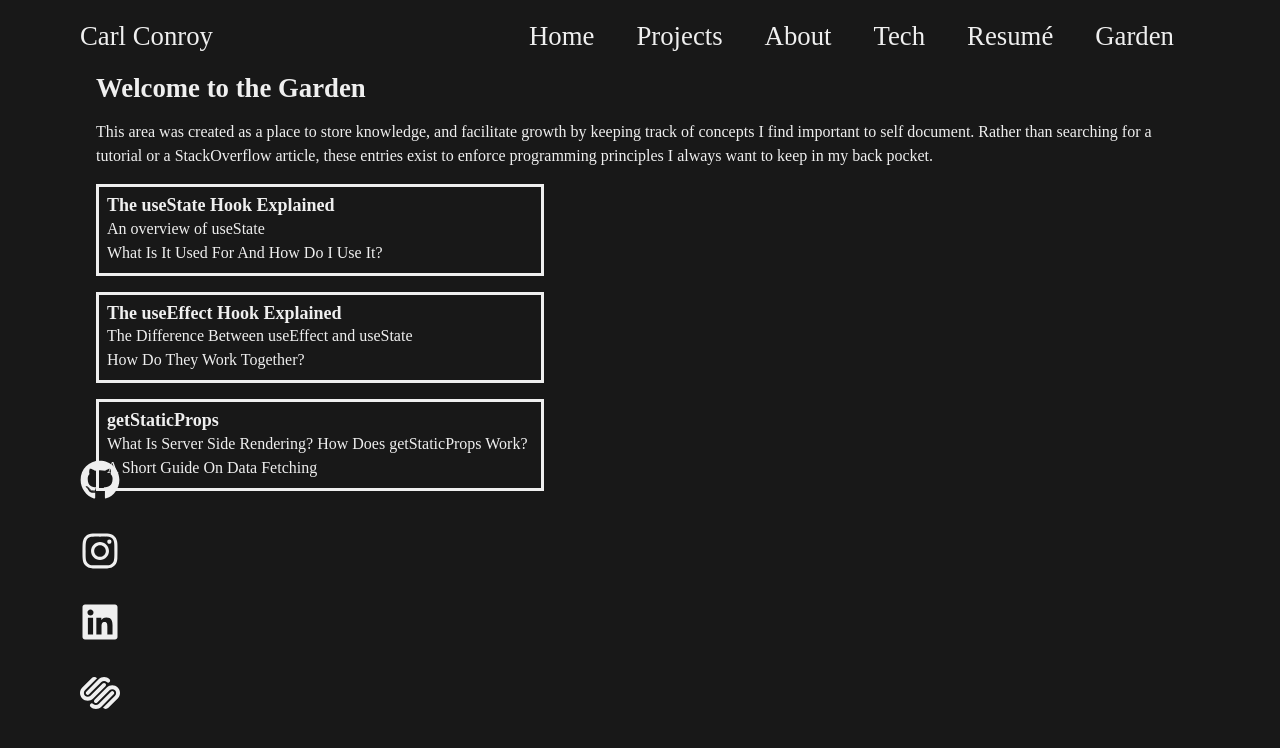
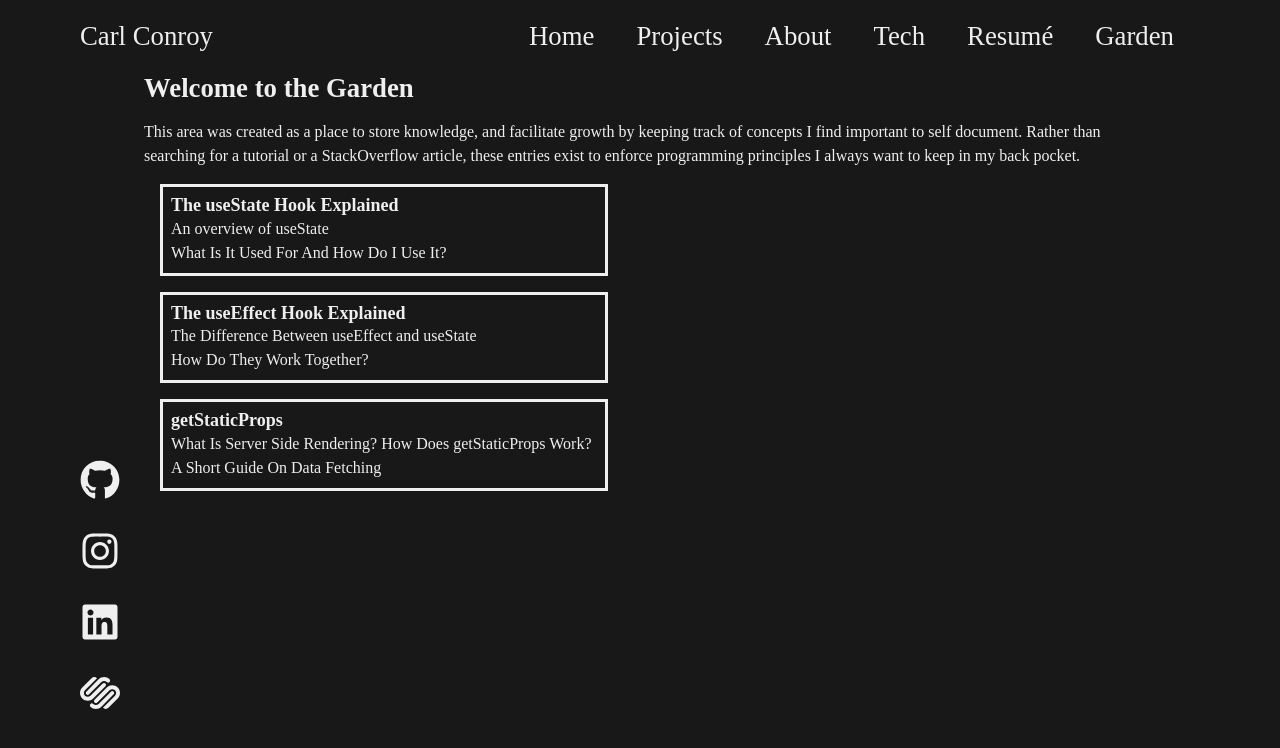
Before and after one commit to CarlinCharge/carlconroyv2, a Next.js app: page /garden in a window 1280 px wide. Shown: the top 748 px of the page. Built offline with nearby package versions, Linux system fonts and the light colour scheme.

Commit message:
fix garden content collision with socials

```diff
--- a/app/garden/GardenPage.tsx
+++ b/app/garden/GardenPage.tsx
@@ -3,11 +3,8 @@ import GardenPostCard from "./GardenPostCard";
 export default function GardenPage() {
   const fontSize = { base: "10px", md: "15px", lg: "26.75px" };
   return (
-    <Container maxW={{ base: "sm", md: "1xs", lg: "6xl" }}>
-      <Flex
-        direction={{ base: "row", lg: "column" }}
-        flexWrap={{ base: "nowrap" }}
-      >
+    <Container maxW={{ base: "sm", md: "1xs", lg: "5xl" }}>
+      <Flex direction={{ base: "column", lg: "column" }}>
         <Heading fontSize={fontSize} display={{ base: "none", lg: "flex" }}>
           Welcome to the Garden
         </Heading>
--- a/app/garden/GardenPostCard.tsx
+++ b/app/garden/GardenPostCard.tsx
@@ -1,8 +1,8 @@
-import { Heading, Text, Box } from "@chakra-ui/react";
+import { Heading, Text, Box, Container } from "@chakra-ui/react";
 
 const GardenPostCard = () => {
   return (
-    <>
+    <Container maxW={{ base: "sm", md: "1xs", lg: "5xl" }}>
       <Box maxW="md" mt={4} border="solid" p={2}>
         <Heading fontSize="lg">The useState Hook Explained</Heading>
         <Text fontSize="md">An overview of useState</Text>
@@ -21,7 +21,7 @@ const GardenPostCard = () => {
         </Text>
         <Text>A Short Guide On Data Fetching</Text>
       </Box>
-    </>
+    </Container>
   );
 };
 export default GardenPostCard;
```
